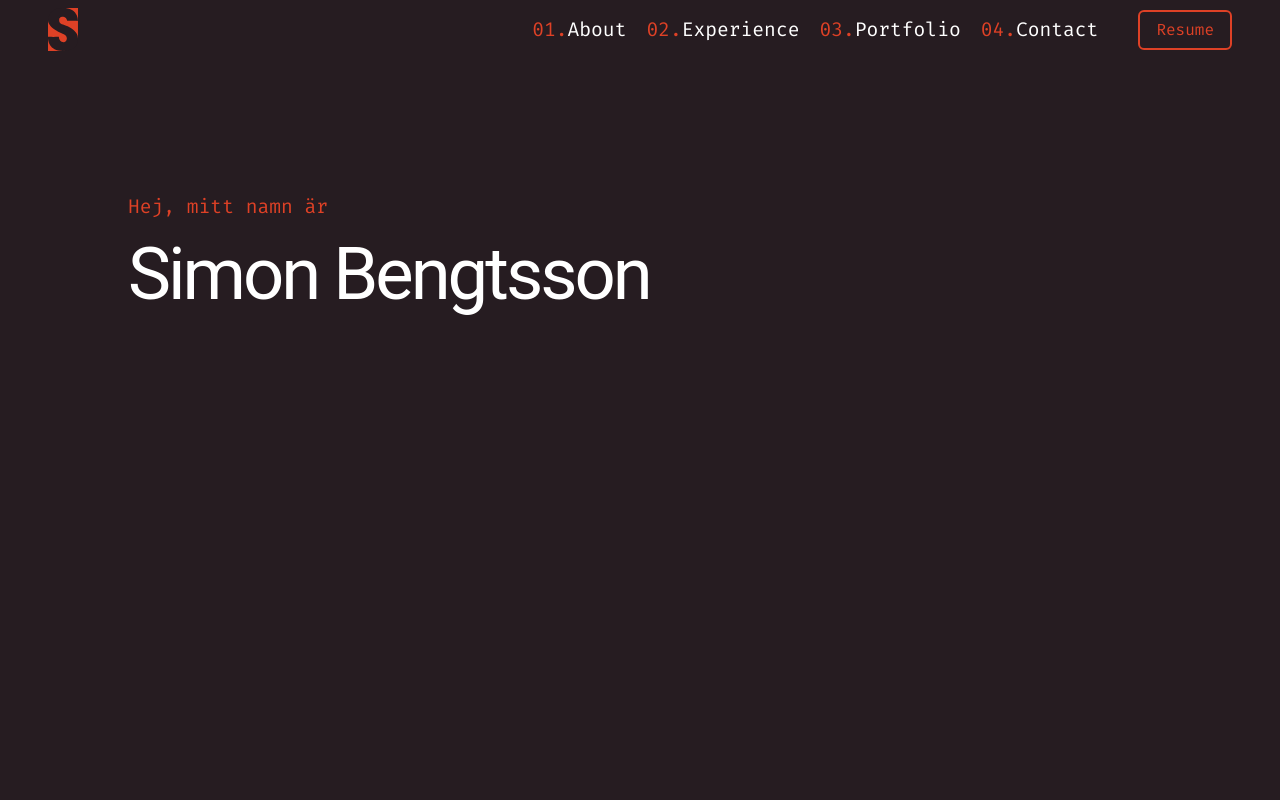
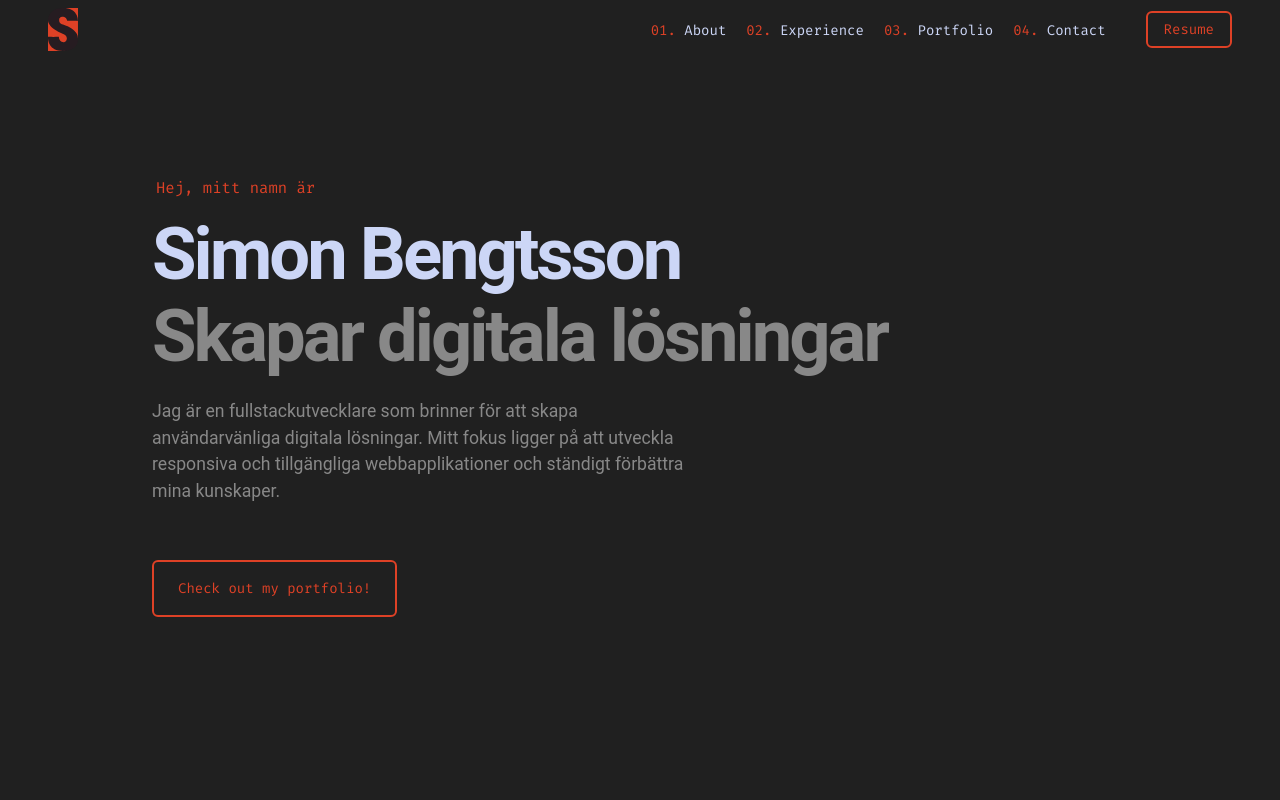
Before and after one commit to Sillen00/Portfolio_CV, a Next.js app: page / in a window 1280 px wide. Shown: the top 800 px of the page. Built offline with nearby package versions, Linux system fonts and the light colour scheme.

Commit message:
hero page estup done + orange button padding prop + setup absoluteLinks.

```diff
--- /dev/null
+++ b/app/components/AbsoluteLinks.tsx
@@ -0,0 +1,18 @@
+import Link from "next/link"
+
+const AbsoluteLinks = () => {
+  return (
+    <>
+    <div>
+      <Link href="github"></Link>
+      <Link href="linked"></Link>
+      <Link href="telefon"></Link>
+    </div>
+    <div>
+      <Link href="telefon"></Link>
+    </div>
+    </>
+  )
+}
+
+export default AbsoluteLinks
--- a/app/components/Header.tsx
+++ b/app/components/Header.tsx
@@ -21,7 +21,7 @@ const Header = () => {
   ];
 
   return (
-    <header className='flex justify-between items-center px-12 py-2 fixed w-full'>
+    <header className='flex justify-between items-center px-6 md:px-12 py-2 fixed w-full'>
       <Link href='/'>
         <Image
           className={css.logo}
@@ -39,12 +39,12 @@ const Header = () => {
           {links.map(({ href, label }, index) => (
             <li key={href} className={"hover:text-secondary-color"}>
               <a href={href}>
-                <span className='text-secondary-color'>0{index + 1}.</span>
+                <span className='text-secondary-color'>0{index + 1}. </span>
                 {label}
               </a>
             </li>
           ))}
-          <OrangeOutlineBtn className='ml-5'>Resume</OrangeOutlineBtn>
+          <OrangeOutlineBtn className='ml-5 px-4 py-1.5'>Resume</OrangeOutlineBtn>
         </ul>
 
         {isMenuOpen && (
@@ -62,7 +62,7 @@ const Header = () => {
                   </a>
                 </li>
               ))}
-              <OrangeOutlineBtn className='mt-12 mx-auto w-[calc(100%-96px)]'>Resume</OrangeOutlineBtn>
+              <OrangeOutlineBtn className='mt-12 px-4 py-1.5 mx-auto w-[calc(100%-96px)]'>Resume</OrangeOutlineBtn>
             </ul>
           </div>
         )}
--- a/app/components/OrangeOutlineBtn.tsx
+++ b/app/components/OrangeOutlineBtn.tsx
@@ -8,7 +8,7 @@ interface OrangeOutlineBtnProps {
 
 const OrangeOutlineBtn: React.FC<OrangeOutlineBtnProps> = ({ className, children }) => {
   return (
-    <button className={twMerge(className, css.btn, "border-secondary-color border-2 px-4 py-1.5 rounded-md text-secondary-color")}>
+    <button className={twMerge(className, css.btn, "border-secondary-color border-2 rounded-md text-secondary-color")}>
       {children}
     </button>
   );
--- a/app/containers/home-page/Hero.tsx
+++ b/app/containers/home-page/Hero.tsx
@@ -1,11 +1,22 @@
+import OrangeOutlineBtn from "@/app/components/OrangeOutlineBtn";
+import Link from "next/link";
+
 const Hero = () => {
   return (
-    <div className='max-w-screen-lg mx-auto' id='hero'>
-      <section className='min-h-screen pt-48'>
-        <p className='text-secondary-color'>Hej, mitt namn är</p>
-        <h2>Simon Bengtsson</h2>
-      </section>
-    </div>
+    <section className='min-h-screen pt-44 max-w-screen-lg mx-auto px-6' id='hero'>
+      <p className='text-secondary-color pb-5 pl-1'>Hej, mitt namn är</p>
+      <h2 className='leading-none'>Simon Bengtsson</h2>
+      <h2 className='gray leading-tight pb-4'>Skapar digitala lösningar</h2>
+
+      <p className='roboto gray max-w-[550px] mb-14'>
+        Jag är en fullstackutvecklare som brinner för att skapa användarvänliga digitala lösningar. Mitt fokus ligger på att utveckla
+        responsiva och tillgängliga webbapplikationer och ständigt förbättra mina kunskaper.
+      </p>
+
+      <Link href='#portfolio'>
+        <OrangeOutlineBtn className='py-4 px-6'>Check out my portfolio!</OrangeOutlineBtn>
+      </Link>
+    </section>
   );
 };
 
--- a/app/globals.css
+++ b/app/globals.css
@@ -5,8 +5,8 @@
 @import url("https://fonts.googleapis.com/css2?family=Roboto:ital,wght@0,100;0,300;0,400;0,500;0,700;0,900;1,100;1,300;1,400;1,500;1,700;1,900&display=swap");
 
 :root {
-  --text-color: 255, 255, 255;
-  --background-color: 38, 28, 33; /* Primary color */
+  --text-color: 204, 214, 246;
+  --background-color: 32, 32, 32; /* Primary color */
   --secondary-color: rgb(222, 65, 38); /* Primary color */
   --accent-color: rgb(176, 37, 79);
   --roboto: "Roboto", sans-serif;
@@ -14,6 +14,11 @@
 
 * {
   box-sizing: border-box;
+}
+
+html {
+  scrollbar-width: thin;
+  scrollbar-color: #888888 rgb(var(--background-color));
 }
 
 body {
@@ -28,6 +33,15 @@ body {
 }
 
 /* Typography */
+
+.roboto {
+  font-family: var(--roboto);
+}
+
+.gray {
+  color: #888888;
+}
+
 h1 {
   font-family: var(--roboto);
   font-size: clamp(3rem, 1.071rem + 5.357vw, 6rem); /* 48px - 96px */
@@ -38,6 +52,7 @@ h2 {
   font-family: var(--roboto);
   font-size: clamp(2.5rem, 0.714rem + 4.762vw, 5rem); /* 40px - 80px */
   letter-spacing: -3px;
+  font-weight: 700;
 }
 
 h3 {
@@ -48,11 +63,16 @@ h3 {
 
 p,
 a {
-  font-size: clamp(1.125rem, 1.036rem + 0.238vw, 1.25rem); /* 18px - 20px */
+  font-size: clamp(0.875rem, 0.786rem + 0.238vw, 1rem); /* 14px - 16px */
+}
+p.roboto,
+a.roboto {
+  font-size: clamp(1rem, 0.911rem + 0.238vw, 1.125rem); /* 16px - 18px */
 }
 
 p.small,
 a.small,
-li.small {
-  font-size: 13px;
+li > *,
+button {
+  font-size: 14px;
 }
```
